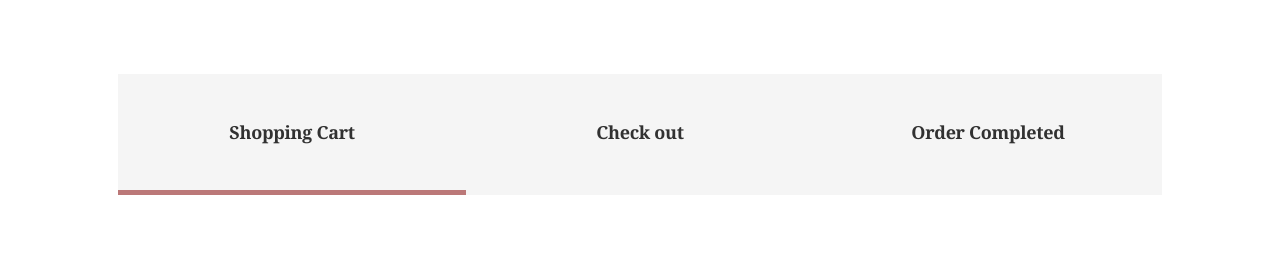
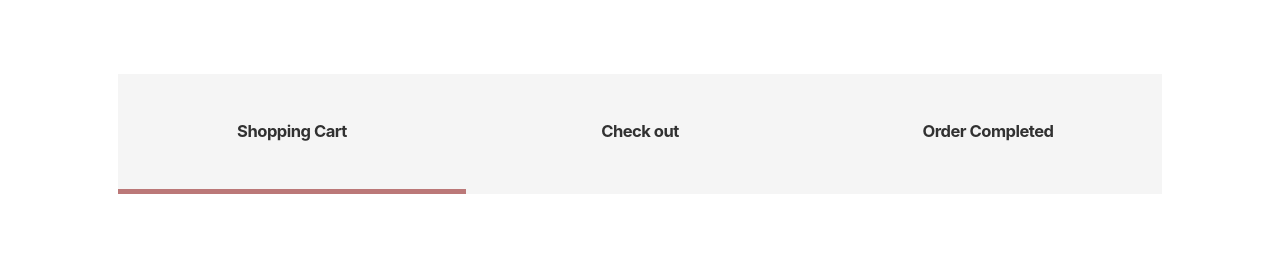
Before and after one commit to eduamdev/ecommerce-gatsby, a Gatsby site: page /cart in a window 1280 px wide. Shown: the part 60-334 px from the top of the page. Built offline with nearby package versions, Linux system fonts and the light colour scheme; Gatsby itself is replaced by a stand-in of ours.

Commit message:
improved text on cart page

```diff
--- a/src/components/title.js
+++ b/src/components/title.js
@@ -158,11 +158,6 @@ const StyledH4 = styled.h4`
   font-weight: 900;
   padding: 0;
   letter-spacing: -0.3px;
-
-  &.cartProcess {
-    margin: 0;
-    line-height: 1.45;
-  }
 `
 
 Title.propTypes = {
--- a/src/pages/cart.js
+++ b/src/pages/cart.js
@@ -16,28 +16,25 @@ const Cart = () => (
       <Wrapper>
         <Grid className="cartProcess">
           <article className="active">
-            <Title
-              className="cartProcess"
-              type="h4"
-              text="Shopping Cart"
-              placement="center"
-            ></Title>
+            <P
+              style={{ margin: 0, fontWeight: `700`, letterSpacing: `-0.5px` }}
+            >
+              Shopping Cart
+            </P>
           </article>
           <article>
-            <Title
-              className="cartProcess"
-              type="h4"
-              text="Check out"
-              placement="center"
-            ></Title>
+            <P
+              style={{ margin: 0, fontWeight: `700`, letterSpacing: `-0.5px` }}
+            >
+              Check out
+            </P>
           </article>
           <article>
-            <Title
-              className="cartProcess"
-              type="h4"
-              text="Order Completed"
-              placement="center"
-            ></Title>
+            <P
+              style={{ margin: 0, fontWeight: `700`, letterSpacing: `-0.5px` }}
+            >
+              Order Completed
+            </P>
           </article>
         </Grid>
       </Wrapper>
```
